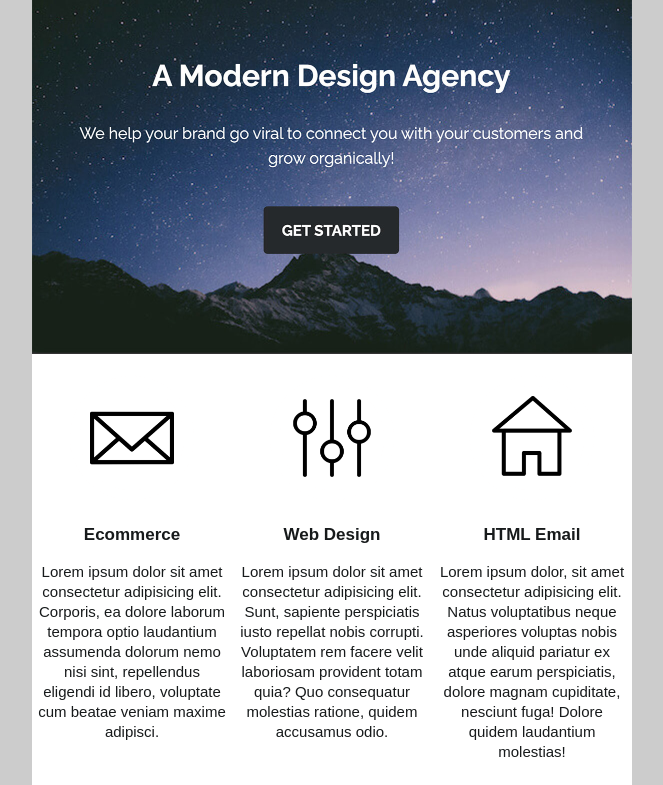
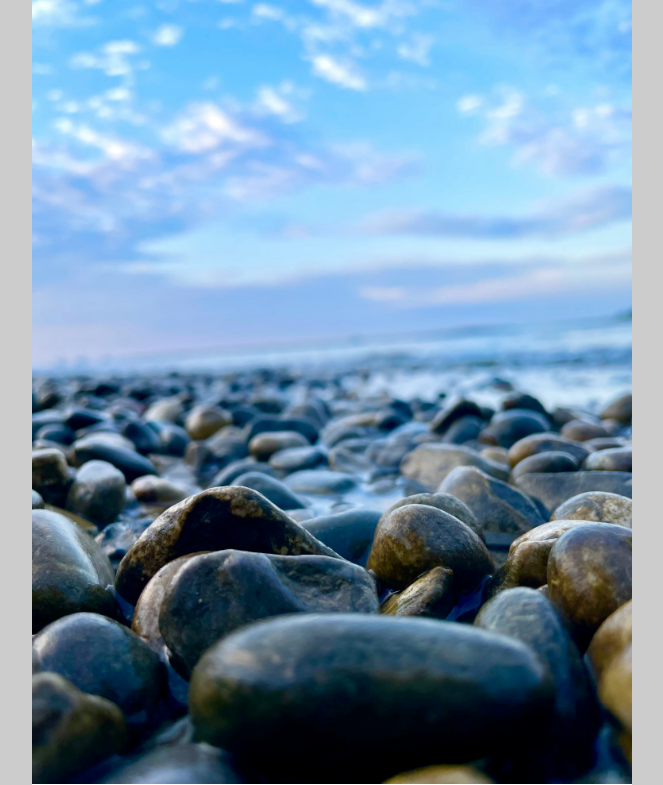
Before and after one commit to tmelese/Promo-email, a plain HTML site: page index.html in a window 1280 px wide. Shown: the part 76-861 px from the top of the page, without its empty margins (308-971 px from the left). Drawn offline with Linux system fonts and the light colour scheme.

Commit message:
Updated index.html and added land.jpg image

```diff
--- a/index.html
+++ b/index.html
@@ -154,7 +154,7 @@ two-columns.last{
 
 <tr>
     <td>
-        <a href="#"><img src="img/banner.jpg" alt="" width="600" style="max-width: 100%;"></a>
+        <a href="#"><img src="img/land.jpg" alt="" width="600" style="max-width: 100%;"></a>
     </td>
 </tr>
 
```
Also changed, not shown: img/land.jpg (added).
